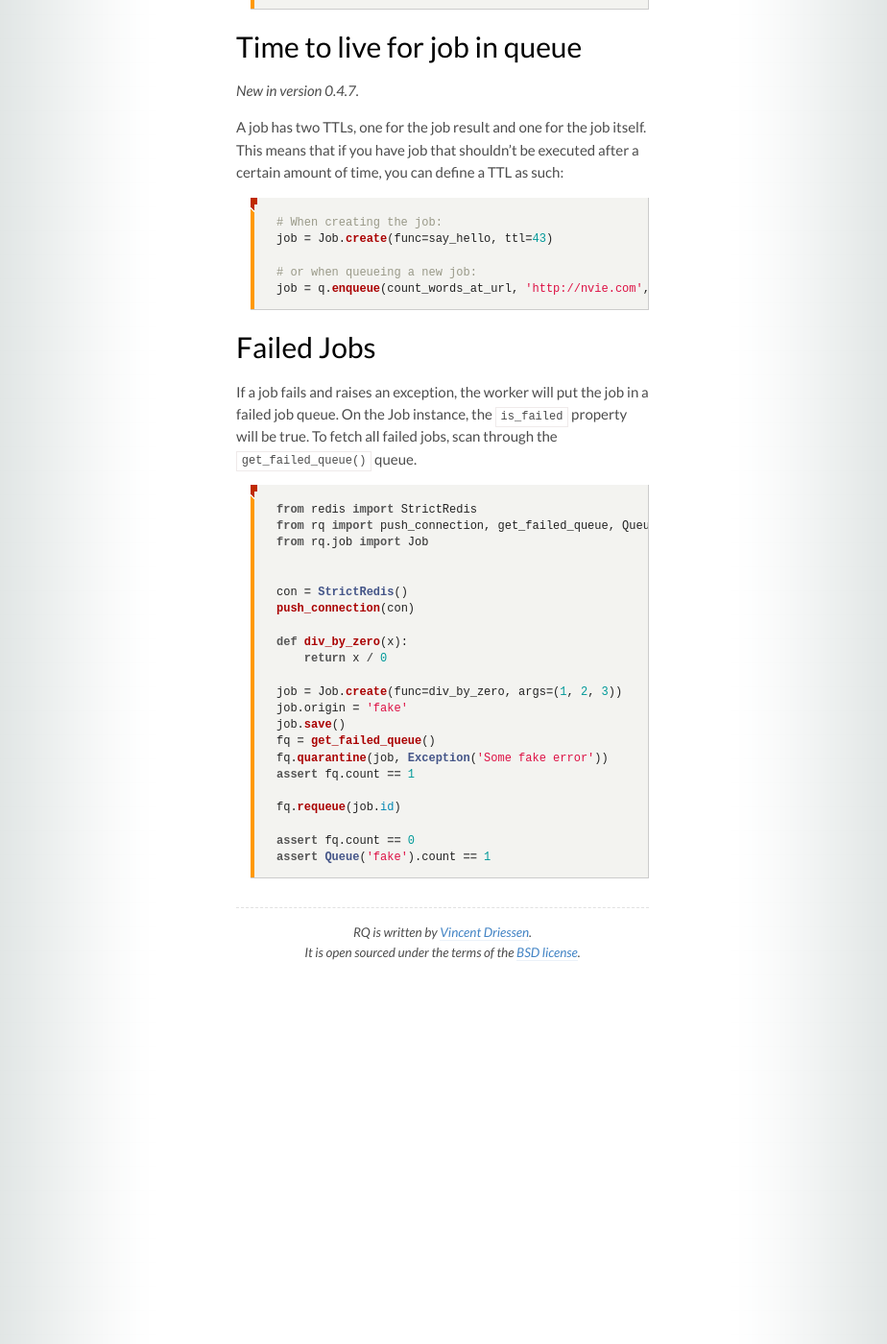
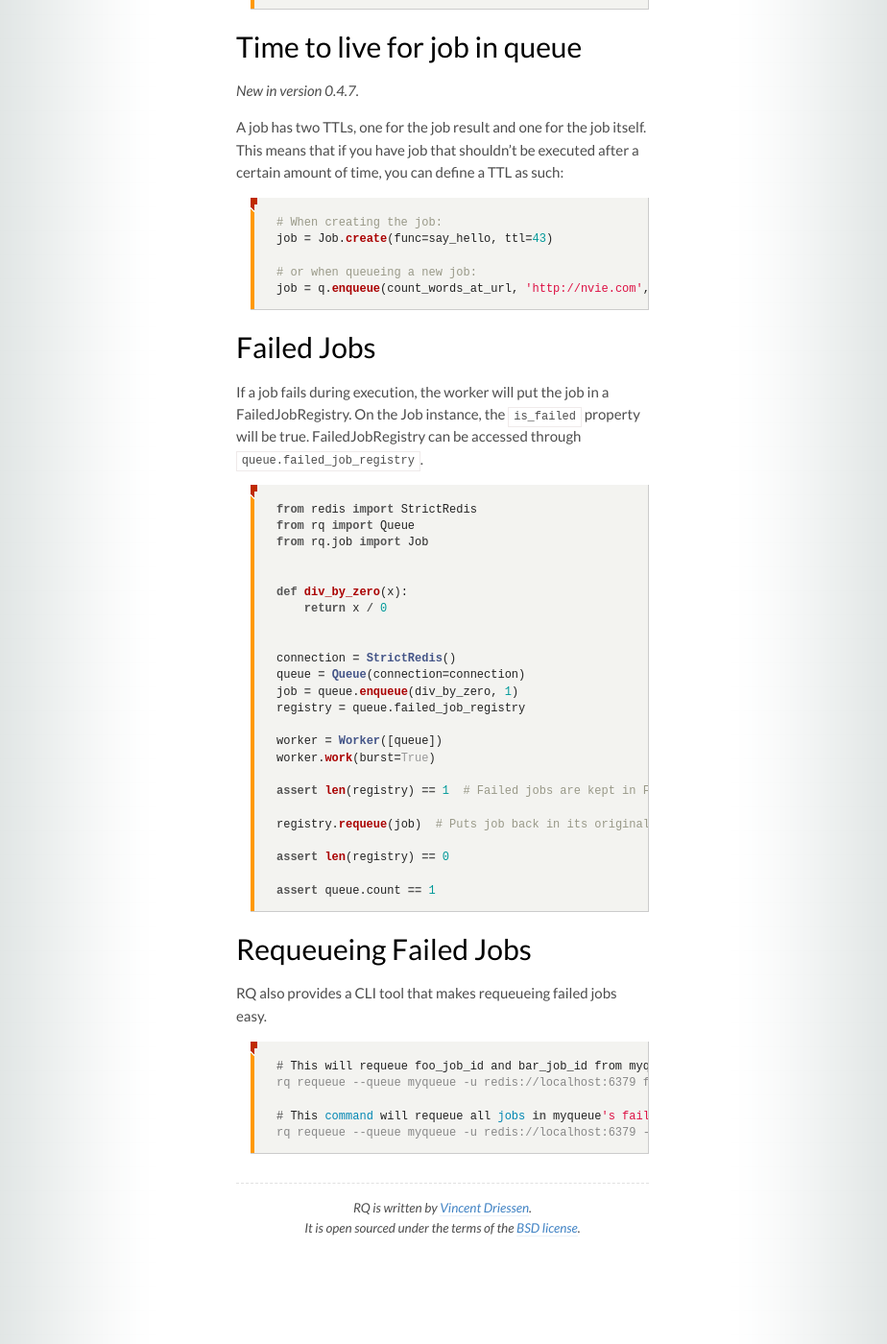
Before and after one commit to rq/rq, a Jekyll site: the page built from docs/docs/jobs.md, in a window 1280 px wide and 1400 px high, scrolled down 1109 px. Shown: the whole window at 96% size, without its empty margins (179-1103 px from the left). Built offline with Jekyll 4.4.1, drawn with Linux system fonts in a browser that asks for light colours; some web fonts are replaced.

Commit message:
Make requeue cli command work with FailedJobRegistry

```diff
--- a/docs/docs/jobs.md
+++ b/docs/docs/jobs.md
@@ -65,31 +65,45 @@ job = q.enqueue(count_words_at_url, 'http://nvie.com', ttl=43)
 
 ## Failed Jobs
 
-If a job fails and raises an exception, the worker will put the job in a failed job queue.
-On the Job instance, the `is_failed` property will be true. To fetch all failed jobs, scan
-through the `get_failed_queue()` queue.
+If a job fails during execution, the worker will put the job in a FailedJobRegistry.
+On the Job instance, the `is_failed` property will be true. FailedJobRegistry
+can be accessed through `queue.failed_job_registry`.
 
 {% highlight python %}
 from redis import StrictRedis
-from rq import push_connection, get_failed_queue, Queue
+from rq import Queue
 from rq.job import Job
 
-
-con = StrictRedis()
-push_connection(con)
 
 def div_by_zero(x):
     return x / 0
 
-job = Job.create(func=div_by_zero, args=(1, 2, 3))
-job.origin = 'fake'
-job.save()
-fq = get_failed_queue()
-fq.quarantine(job, Exception('Some fake error'))
-assert fq.count == 1
 
-fq.requeue(job.id)
+connection = StrictRedis()
+queue = Queue(connection=connection)
+job = queue.enqueue(div_by_zero, 1)
+registry = queue.failed_job_registry
 
-assert fq.count == 0
-assert Queue('fake').count == 1
+worker = Worker([queue])
+worker.work(burst=True)
+
+assert len(registry) == 1  # Failed jobs are kept in FailedJobRegistry
+
+registry.requeue(job)  # Puts job back in its original queue
+
+assert len(registry) == 0
+
+assert queue.count == 1
 {% endhighlight %}
+
+## Requeueing Failed Jobs
+
+RQ also provides a CLI tool that makes requeueing failed jobs easy.
+
+{% highlight console %}
+# This will requeue foo_job_id and bar_job_id from myqueue's failed job registry
+rq requeue --queue myqueue -u redis://localhost:6379 foo_job_id bar_job_id
+
+# This command will requeue all jobs in myqueue's failed job registry
+rq requeue --queue myqueue -u redis://localhost:6379 --all
+{% endhighlight %}
--- a/rq/queue.py
+++ b/rq/queue.py
@@ -163,6 +163,12 @@ class Queue(object):
     def count(self):
         """Returns a count of all messages in the queue."""
         return self.connection.llen(self.key)
+
+    @property
+    def failed_job_registry(self):
+        """Returns this queue's FailedJobRegistry."""
+        from rq.registry import FailedJobRegistry
+        return FailedJobRegistry(queue=self)
 
     def remove(self, job_or_id, pipeline=None):
         """Removes Job from queue, accepts either a Job instance or ID."""
```
Also changed, not shown: tests/test_cli.py (+37 -9 lines), 1 other file.
